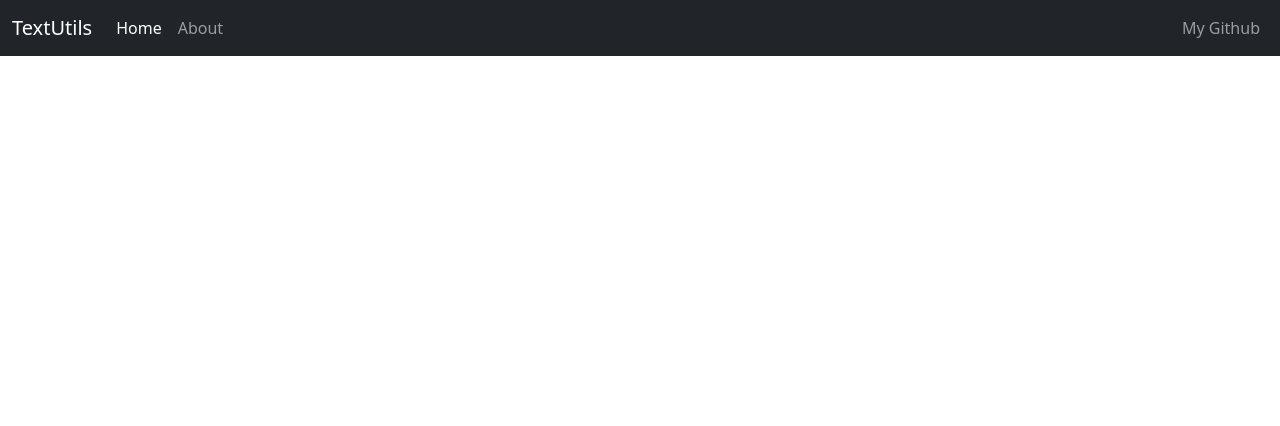
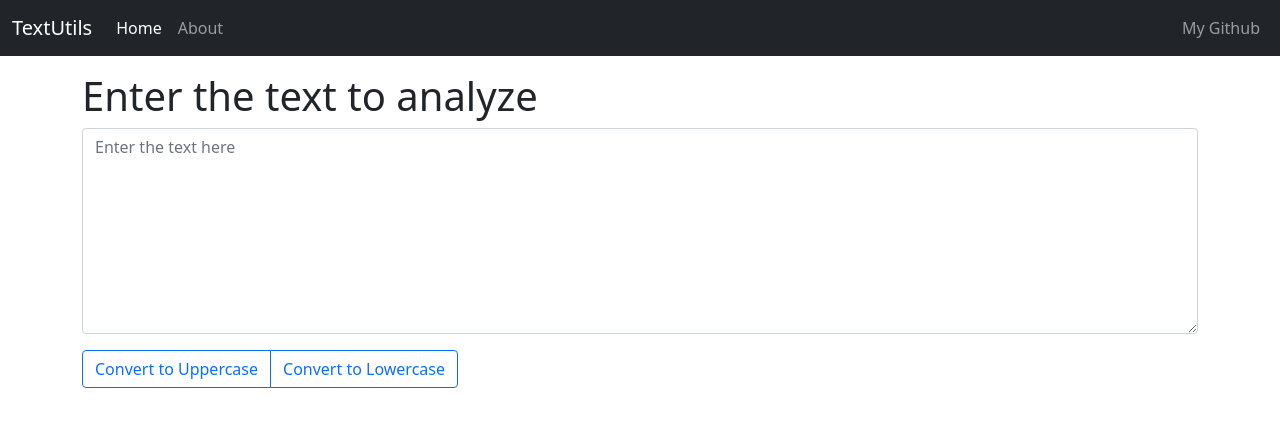
Before and after one commit to HarshitSeth-809014/textutils-react, a React (Create React App) app: page / in a window 1280 px wide. Shown: the top 426 px of the page. Built offline with nearby package versions, Linux system fonts and the light colour scheme; the HTML template or start-up script is replaced by a standard one.

Commit message:
Added lowercase and uppercase button

```diff
--- a/src/App.js
+++ b/src/App.js
@@ -1,11 +1,15 @@
 import Navbar from "./Components/Navbar";
+import TextForm from "./Components/TextForm";
 
 function App() {
   const name = "TextUtils"
 
   return (
     <>
-      <Navbar title={name}/>
+      <Navbar title={name} />
+      <div className="container my-3">
+        <TextForm heading="Enter the text to analyze"/>
+      </div>
     </>
   );
 }
--- /dev/null
+++ b/src/Components/TextForm.jsx
@@ -0,0 +1,21 @@
+import React, { useState } from 'react'
+
+const TextForm = ({ heading }) => {
+
+    const [text, setText] = useState('');
+
+    return (
+        <div>
+            <h1>{heading}</h1>
+            <div className="mb-3">
+                <textarea className="form-control" id="myBox" rows="8" placeholder="Enter the text here" value={text} onChange={(e) => setText(e.target.value)}></textarea>
+            </div>
+            <div className="btn-group" role="group" aria-label="Basic outlined example">
+                <button type="button" className="btn btn-outline-primary" onClick={() => setText(text.toUpperCase())}>Convert to Uppercase</button>
+                <button type="button" className="btn btn-outline-primary" onClick={() => setText(text.toLowerCase())}>Convert to Lowercase</button>
+            </div>
+        </div>
+    )
+}
+
+export default TextForm
```
